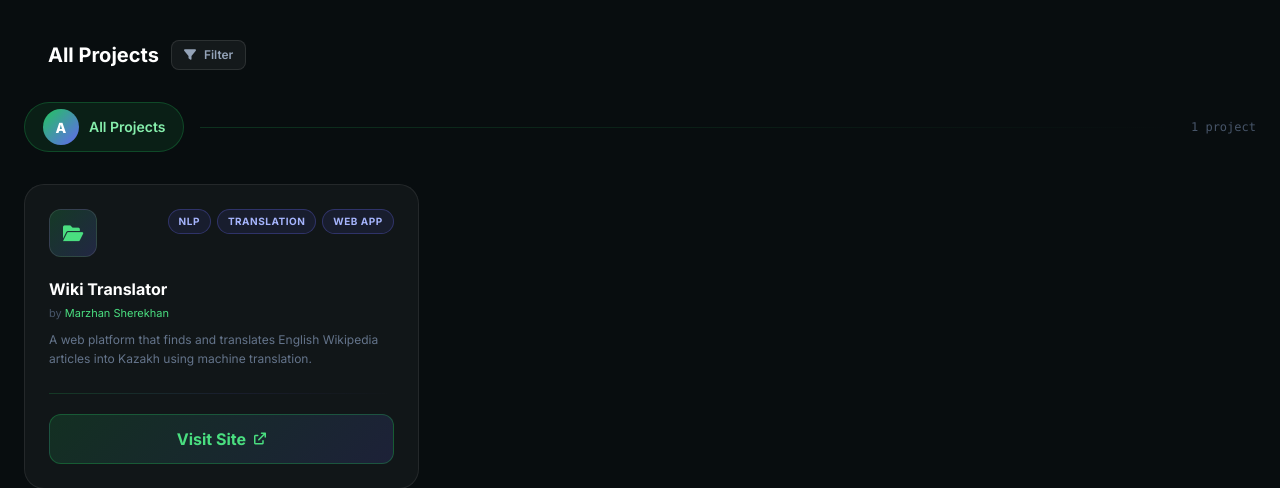
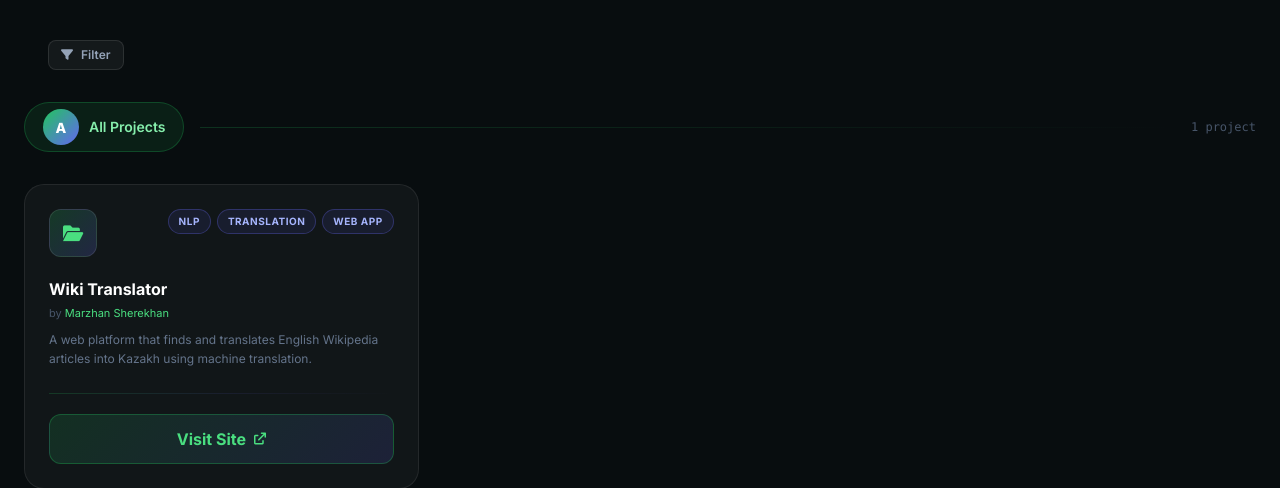
Before and after one commit to qaraqiya/DE-PROJECT_PORTAL, a FastAPI app: page / in a window 1280 px wide. Shown: the part 729-1217 px from the top of the page. Run offline with FastAPI, Linux system fonts and the light colour scheme; data that the repository does not hold is empty; some libraries are stand-ins or nearby versions.

Commit message:
Remove 'All Projects' heading from index.html

```diff
--- a/templates/index.html
+++ b/templates/index.html
@@ -273,7 +273,7 @@
             <!-- TAG FILTER -->
        <div class="container mx-auto px-6 mb-8">
     <div class="flex items-center gap-3 mb-6">
-        <h2 class="text-xl font-bold text-white">All Projects</h2>
+
         <button id="toggle-filter" class="flex items-center gap-2 px-3 py-1.5 rounded-lg bg-white/5 border border-white/10 text-xs font-semibold text-slate-400 hover:bg-white/10 hover:border-green-500/30 hover:text-green-400 transition-all cursor-pointer">
             <i class="fa-solid fa-filter"></i>
             <span>Filter</span>
```
